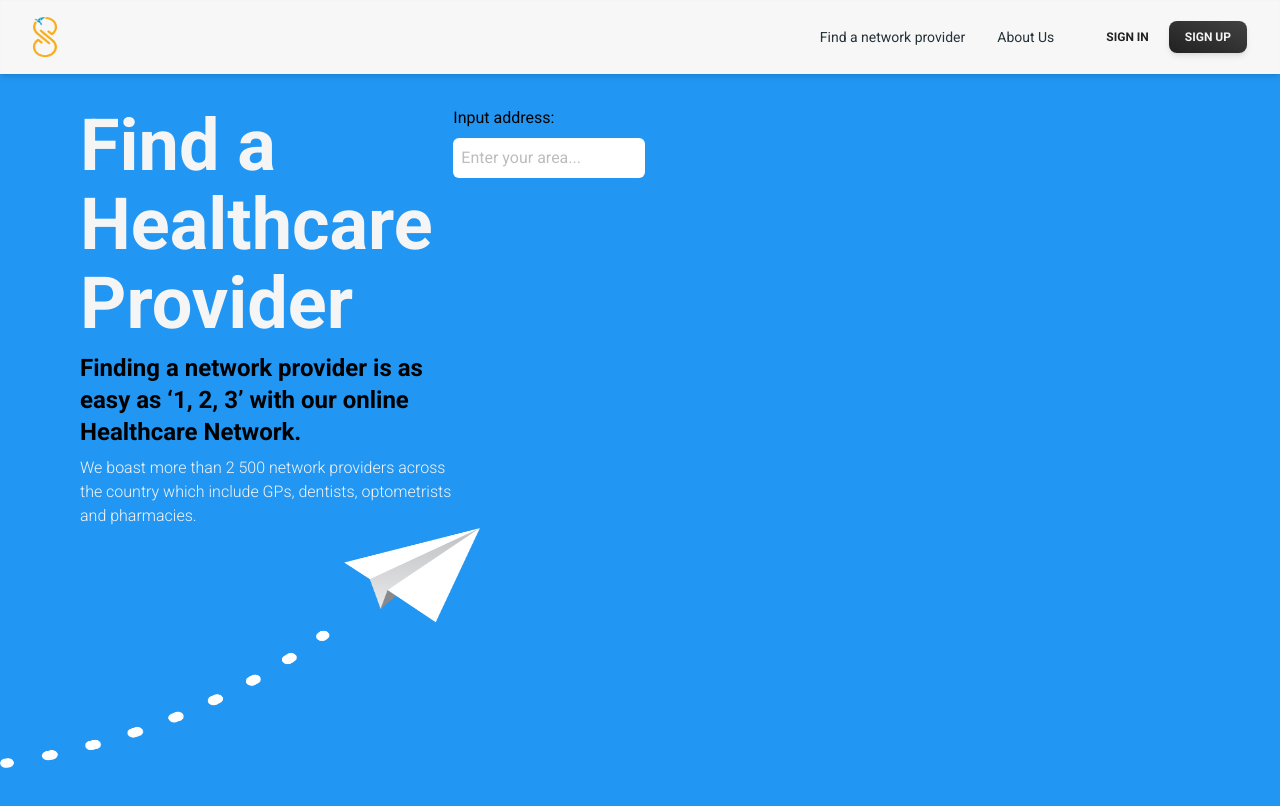
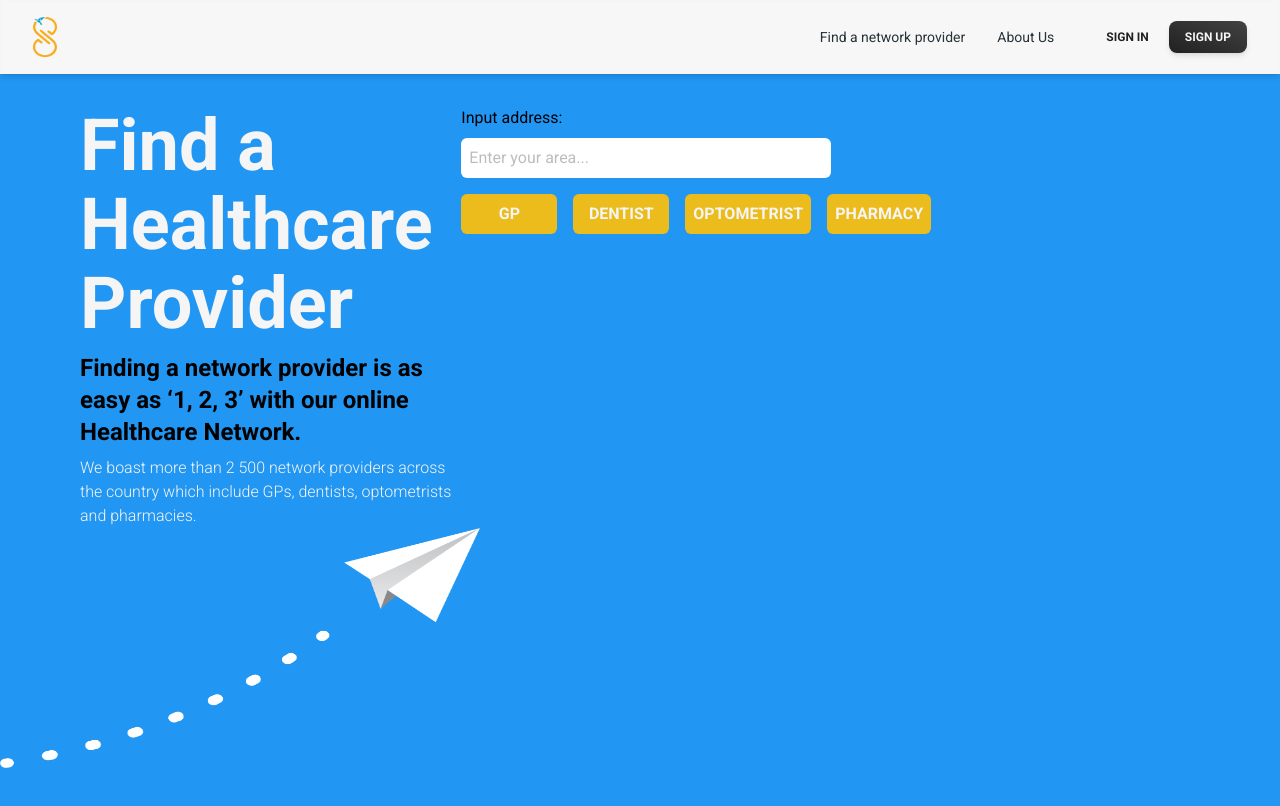
Before and after one commit to ChrissieDk/Settl-React-PWA, a React (Create React App) app: page /Settl-React-PWA/FindNetwork in a window 1280 px wide. Shown: the top 806 px of the page. Built offline with nearby package versions, Linux system fonts and the light colour scheme; no server answers.

Commit message:
Added 'service' buttons and styling

```diff
--- a/src/FindNetwork.tsx
+++ b/src/FindNetwork.tsx
@@ -1,14 +1,39 @@
-import React from "react";
+import React, { useState } from "react";
 import paperPlane from "../src/img/Paper_plane.png";
 
+const services = [
+  {
+    id: 1,
+    service: "gp",
+  },
+  {
+    id: 2,
+    service: "dentist",
+  },
+  {
+    id: 3,
+    service: "optometrist",
+  },
+  {
+    id: 4,
+    service: "pharmacy",
+  },
+];
+
 const FindNetwork = () => {
+  const [activeItem, setActiveItem] = useState(null);
+
+  const toggleItem = (id: any) => {
+    setActiveItem(activeItem === id ? null : id);
+  };
+
   return (
     <section className=" bg-blue-500 min-h-screen">
       <div className="p-8 lg:pt-18 lg:px-20 pb-lg-0 2xl:px-0 2xl:max-w-7xl mx-auto flex flex-wrap">
         <div className="w-full lg:w-1/3 text-left">
           {/* Left column content */}
           {/* This is where you can add the content for finding a healthcare provider, search inputs, etc. */}
-          <h1 className="text-xl lg:text-7xl font-bold mb-2 text-white">
+          <h1 className="text-3xl lg:text-7xl font-bold mb-2 text-white">
             Find a Healthcare Provider
           </h1>
           <p className="lg:text-2xl font-bold">
@@ -23,20 +48,36 @@ const FindNetwork = () => {
             <img
               src={paperPlane}
               alt="paper plane illustration"
-              className="absolute h-60 w-[30rem] left-0"
+              className="absolute h-auto w-auto bottom-0 lg:bottom-auto lg:h-60 lg:w-[30rem] left-0"
             />
           </div>
         </div>
         <div className="w-full lg:w-2/3 text-left">
           {/* Right column content */}
-          <div>
+          <div className="lg:pl-2">
             <p className="pb-2">Input address:</p>
             <input
-              className="w-48 rounded-md p-2"
+              className="w-1/2 rounded-md p-2"
               type="text"
               placeholder="Enter your area..."
             />
           </div>
+          <div className="py-2">
+            {services.map((item) => (
+              <button
+                key={item.id}
+                className={`uppercase font-bold justify-between items-center cursor-pointer rounded-md p-2 m-2 text-white min-w-24 transition-colors duration-500  ${
+                  activeItem === item.id
+                    ? "bg-blue-800"
+                    : "bg-orange-400 hover:bg-blue-800"
+                }`}
+                onClick={() => toggleItem(item.id)}
+              >
+                {item.service}
+              </button>
+            ))}
+          </div>
+
           {/* This is where you can place the map and list of healthcare providers */}
           <div className=" mb-4">{/* Insert map here */}</div>
           <div className="">{/* Insert list of providers here */}</div>
```
